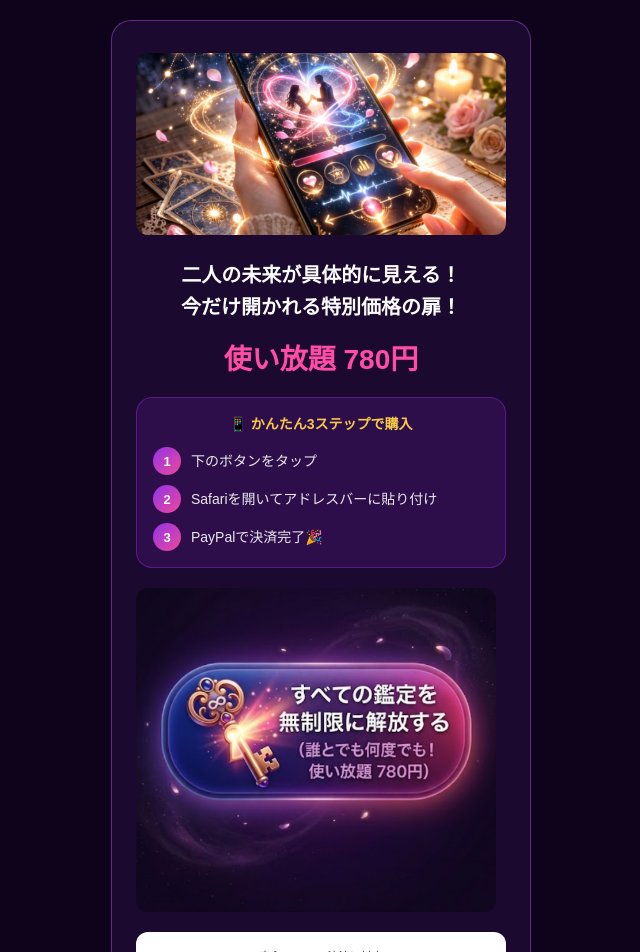
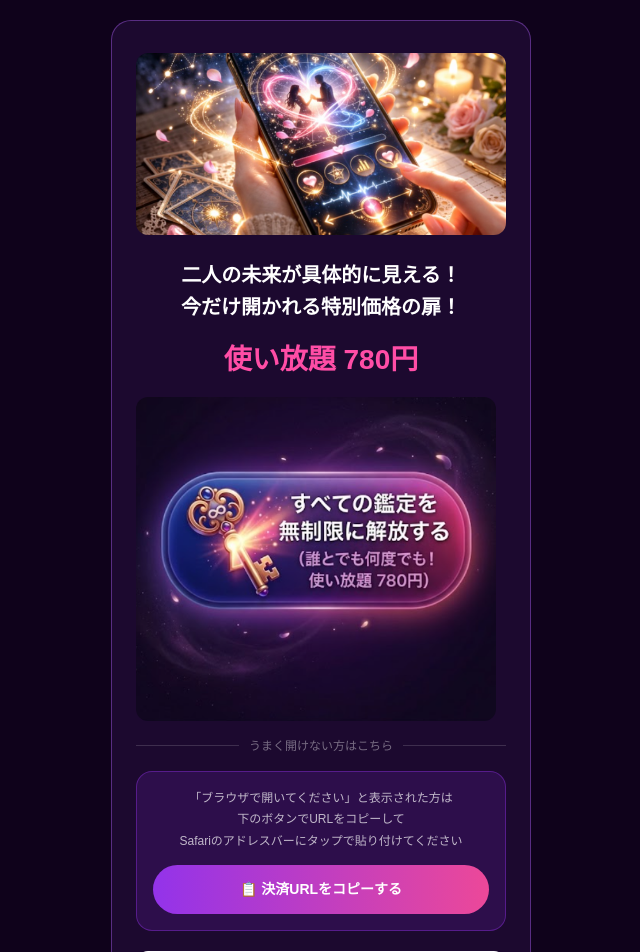
Before and after one commit to chabin0323-dev/compatibility-free-final, a React (Vite) app: page /paid in a window 1280 px wide. Shown: the top 952 px of the page, without its empty margins (319-959 px from the left). Built offline with nearby package versions, Linux system fonts and the light colour scheme.

Commit message:
Update PaidPage.tsx

```diff
--- a/pages/PaidPage.tsx
+++ b/pages/PaidPage.tsx
@@ -4,7 +4,11 @@ const PaidPage: React.FC = () => {
   const [copied, setCopied] = useState(false);
   const paypalUrl = 'https://www.paypal.com/ncp/payment/AMEJ4V5C564UN';
 
-  const handleTap = () => {
+  const handleDirectPayment = () => {
+    window.location.href = paypalUrl;
+  };
+
+  const handleCopy = () => {
     navigator.clipboard.writeText(paypalUrl).then(() => {
       setCopied(true);
       setTimeout(() => setCopied(false), 10000);
@@ -25,77 +29,54 @@ const PaidPage: React.FC = () => {
 
         <p style={{ fontWeight: 'bold', fontSize: '28px', color: '#ff4da6', margin: '16px 0', textAlign: 'center' }}>使い放題 780円</p>
 
-        {/* コピー前の表示 */}
-        {!copied && (
-          <>
-            {/* 手順ガイド */}
-            <div style={{ background: 'rgba(147,51,234,0.15)', border: '1px solid rgba(147,51,234,0.4)', borderRadius: '16px', padding: '16px', marginBottom: '20px' }}>
-              <p style={{ color: '#f7c948', fontSize: '14px', fontWeight: 'bold', textAlign: 'center', marginBottom: '12px' }}>📱 かんたん3ステップで購入</p>
-              <div style={{ display: 'flex', flexDirection: 'column', gap: '10px' }}>
-                <div style={{ display: 'flex', alignItems: 'center', gap: '10px' }}>
-                  <span style={{ background: 'linear-gradient(135deg, #9333ea, #ec4899)', borderRadius: '50%', width: '28px', height: '28px', display: 'flex', alignItems: 'center', justifyContent: 'center', fontSize: '13px', fontWeight: 'bold', color: 'white', flexShrink: 0 }}>1</span>
-                  <span style={{ color: 'rgba(255,255,255,0.9)', fontSize: '14px' }}>下のボタンをタップ</span>
-                </div>
-                <div style={{ display: 'flex', alignItems: 'center', gap: '10px' }}>
-                  <span style={{ background: 'linear-gradient(135deg, #9333ea, #ec4899)', borderRadius: '50%', width: '28px', height: '28px', display: 'flex', alignItems: 'center', justifyContent: 'center', fontSize: '13px', fontWeight: 'bold', color: 'white', flexShrink: 0 }}>2</span>
-                  <span style={{ color: 'rgba(255,255,255,0.9)', fontSize: '14px' }}>Safariを開いてアドレスバーに貼り付け</span>
-                </div>
-                <div style={{ display: 'flex', alignItems: 'center', gap: '10px' }}>
-                  <span style={{ background: 'linear-gradient(135deg, #9333ea, #ec4899)', borderRadius: '50%', width: '28px', height: '28px', display: 'flex', alignItems: 'center', justifyContent: 'center', fontSize: '13px', fontWeight: 'bold', color: 'white', flexShrink: 0 }}>3</span>
-                  <span style={{ color: 'rgba(255,255,255,0.9)', fontSize: '14px' }}>PayPalで決済完了🎉</span>
-                </div>
+        {/* メイン決済ボタン */}
+        <div onClick={handleDirectPayment} style={{ cursor: 'pointer', textAlign: 'center', marginBottom: '16px' }}>
+          <img src="/image_7.png" style={{ width: '100%', maxWidth: '360px', borderRadius: '12px' }} alt="button" />
+        </div>
+
+        {/* 区切り */}
+        <div style={{ display: 'flex', alignItems: 'center', gap: '10px', marginBottom: '16px' }}>
+          <div style={{ flex: 1, height: '1px', background: 'rgba(255,255,255,0.15)' }} />
+          <span style={{ color: 'rgba(255,255,255,0.4)', fontSize: '12px' }}>うまく開けない方はこちら</span>
+          <div style={{ flex: 1, height: '1px', background: 'rgba(255,255,255,0.15)' }} />
+        </div>
+
+        {/* コピーボタン */}
+        {!copied ? (
+          <div style={{ background: 'rgba(147,51,234,0.15)', border: '1px solid rgba(147,51,234,0.4)', borderRadius: '16px', padding: '16px', marginBottom: '20px' }}>
+            <p style={{ color: 'rgba(255,255,255,0.7)', fontSize: '12px', textAlign: 'center', marginBottom: '12px', lineHeight: '1.8' }}>
+              「ブラウザで開いてください」と表示された方は<br />下のボタンでURLをコピーして<br />Safariのアドレスバーにタップで貼り付けてください
+            </p>
+            <button
+              onClick={handleCopy}
+              style={{ width: '100%', padding: '14px', borderRadius: '50px', background: 'linear-gradient(90deg, #9333ea, #ec4899)', border: 'none', cursor: 'pointer', fontSize: '14px', fontWeight: 'bold', color: 'white' }}
+            >
+              📋 決済URLをコピーする
+            </button>
+          </div>
+        ) : (
+          <div style={{ background: 'rgba(34,197,94,0.1)', border: '2px solid #22c55e', borderRadius: '16px', padding: '20px', marginBottom: '20px', textAlign: 'center' }}>
+            <p style={{ fontSize: '36px', margin: '0 0 8px' }}>✅</p>
+            <p style={{ color: '#22c55e', fontSize: '16px', fontWeight: 'bold', margin: '0 0 12px' }}>コピーしました！</p>
+            <div style={{ textAlign: 'left' }}>
+              <div style={{ display: 'flex', alignItems: 'flex-start', gap: '10px', marginBottom: '10px' }}>
+                <span style={{ fontSize: '20px', flexShrink: 0 }}>1️⃣</span>
+                <p style={{ color: 'rgba(255,255,255,0.85)', fontSize: '13px', margin: 0, lineHeight: '1.6' }}>Safariを開く</p>
+              </div>
+              <div style={{ display: 'flex', alignItems: 'flex-start', gap: '10px', marginBottom: '10px' }}>
+                <span style={{ fontSize: '20px', flexShrink: 0 }}>2️⃣</span>
+                <p style={{ color: 'rgba(255,255,255,0.85)', fontSize: '13px', margin: 0, lineHeight: '1.6' }}>アドレスバーをタップ →「ペースト」をタップ</p>
+              </div>
+              <div style={{ display: 'flex', alignItems: 'flex-start', gap: '10px' }}>
+                <span style={{ fontSize: '20px', flexShrink: 0 }}>3️⃣</span>
+                <p style={{ color: 'rgba(255,255,255,0.85)', fontSize: '13px', margin: 0, lineHeight: '1.6' }}>PayPalで決済完了🎉</p>
               </div>
             </div>
-
-            {/* メインボタン */}
-            <div onClick={handleTap} style={{ cursor: 'pointer', textAlign: 'center', marginBottom: '20px' }}>
-              <img src="/image_7.png" style={{ width: '100%', maxWidth: '360px', borderRadius: '12px' }} alt="button" />
-            </div>
-          </>
-        )}
-
-        {/* コピー後の表示 */}
-        {copied && (
-          <div style={{ textAlign: 'center', marginBottom: '20px' }}>
-            <div style={{ background: 'linear-gradient(135deg, rgba(34,197,94,0.2), rgba(16,185,129,0.2))', border: '2px solid #22c55e', borderRadius: '20px', padding: '24px', marginBottom: '16px' }}>
-              <p style={{ fontSize: '40px', margin: '0 0 8px' }}>✅</p>
-              <p style={{ color: '#22c55e', fontSize: '18px', fontWeight: 'bold', margin: '0 0 8px' }}>URLをコピーしました！</p>
-              <p style={{ color: 'rgba(255,255,255,0.8)', fontSize: '14px', lineHeight: '1.8', margin: 0 }}>
-                次の手順で購入できます：
-              </p>
-            </div>
-
-            {/* 次のステップ案内 */}
-            <div style={{ background: 'rgba(255,255,255,0.05)', borderRadius: '16px', padding: '20px', marginBottom: '16px', textAlign: 'left' }}>
-              <div style={{ display: 'flex', alignItems: 'flex-start', gap: '12px', marginBottom: '16px' }}>
-                <span style={{ fontSize: '24px', flexShrink: 0 }}>1️⃣</span>
-                <div>
-                  <p style={{ color: '#f7c948', fontSize: '14px', fontWeight: 'bold', margin: '0 0 4px' }}>Safariを開く</p>
-                  <p style={{ color: 'rgba(255,255,255,0.7)', fontSize: '12px', margin: 0 }}>ホーム画面からSafariアプリをタップ</p>
-                </div>
-              </div>
-              <div style={{ display: 'flex', alignItems: 'flex-start', gap: '12px', marginBottom: '16px' }}>
-                <span style={{ fontSize: '24px', flexShrink: 0 }}>2️⃣</span>
-                <div>
-                  <p style={{ color: '#f7c948', fontSize: '14px', fontWeight: 'bold', margin: '0 0 4px' }}>アドレスバーをタップ</p>
-                  <p style={{ color: 'rgba(255,255,255,0.7)', fontSize: '12px', margin: 0 }}>「ペースト」をタップしてURLを貼り付け</p>
-                </div>
-              </div>
-              <div style={{ display: 'flex', alignItems: 'flex-start', gap: '12px' }}>
-                <span style={{ fontSize: '24px', flexShrink: 0 }}>3️⃣</span>
-                <div>
-                  <p style={{ color: '#f7c948', fontSize: '14px', fontWeight: 'bold', margin: '0 0 4px' }}>PayPalで決済</p>
-                  <p style={{ color: 'rgba(255,255,255,0.7)', fontSize: '12px', margin: 0 }}>PayPalまたはカードでかんたん決済🎉</p>
-                </div>
-              </div>
-            </div>
-
-            {/* もう一度コピーボタン */}
             <button
-              onClick={handleTap}
-              style={{ width: '100%', padding: '14px', borderRadius: '50px', background: 'linear-gradient(90deg, #9333ea, #ec4899)', border: 'none', cursor: 'pointer', fontSize: '14px', fontWeight: 'bold', color: 'white', marginBottom: '8px' }}
+              onClick={handleCopy}
+              style={{ width: '100%', marginTop: '16px', padding: '12px', borderRadius: '50px', background: 'rgba(255,255,255,0.1)', border: '1px solid rgba(255,255,255,0.2)', cursor: 'pointer', fontSize: '13px', color: 'white' }}
             >
-              📋 もう一度URLをコピーする
+              📋 もう一度コピーする
             </button>
           </div>
         )}
```
